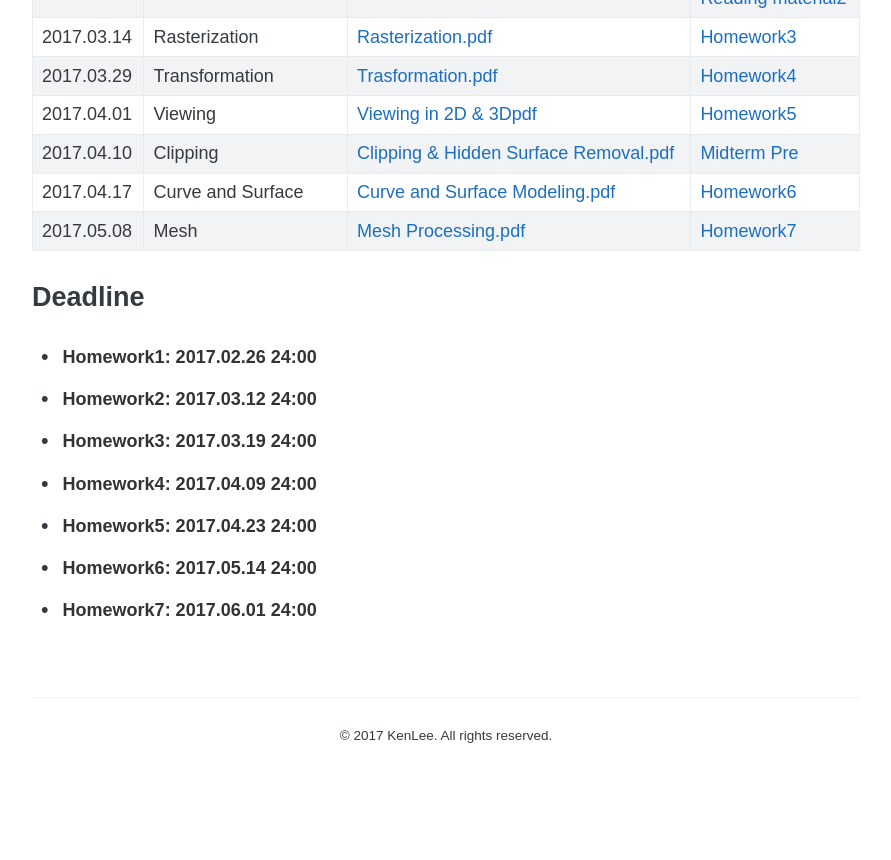
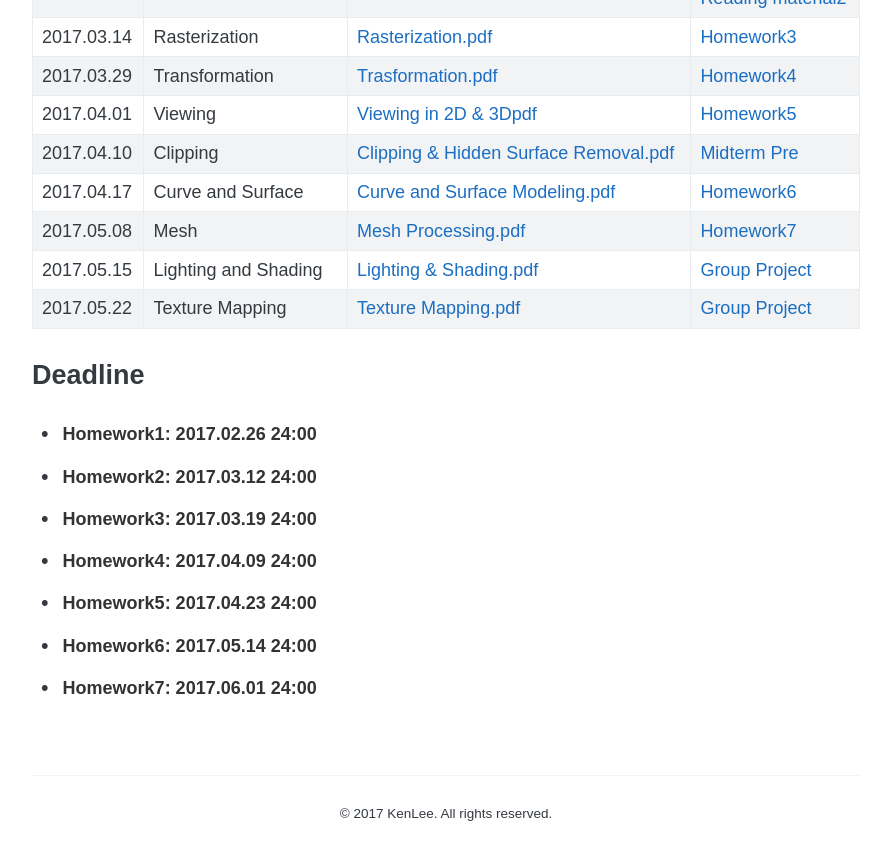
Before and after one commit to sysucg/sysucg.github.io, a Jekyll site: the page built from _posts/2018-02-20-Notice.md, in a window 1280 px wide and 900 px high, scrolled down 1975 px. Shown: the top 860 px of the window, without its empty margins (194-1085 px from the left). Built offline with Jekyll 4.4.1, drawn with Linux system fonts in a browser that asks for light colours; nearby versions of some CDN libraries; some web fonts are replaced; comment, search, counter and statistics services are not loaded; before the commit the page ends 2812 px from its top, so only the background shows below that.

Commit message:
aasfsafsf

```diff
--- a/_posts/2018-02-20-Notice.md
+++ b/_posts/2018-02-20-Notice.md
@@ -60,6 +60,9 @@ For more information, you can read this detail introduction from HERE([什么是
 | 2017.04.10 | Clipping | [Clipping & Hidden Surface Removal.pdf](/ppts/7 Clipping & Hidden Surface Removal.pdf) | [Midterm Pre]() |
 | 2017.04.17 | Curve and Surface | [Curve and Surface Modeling.pdf](/ppts/8 Curve and Surface Modeling.pdf) | [Homework6](/2017-04-24/Homework6/) |
 | 2017.05.08 | Mesh | [Mesh Processing.pdf](/ppts/9 Mesh Processing.pdf) | [Homework7](/2017-05-03/Homework7/) |
+| 2017.05.15 | Lighting and Shading | [Lighting & Shading.pdf](/ppts/10 Lighting & Shading.pdf) | [Group Project](/2018-01-01/groupHW/) |
+| 2017.05.22 | Texture Mapping | [Texture Mapping.pdf](/ppts/11 Texture Mapping.pdf) | [Group Project](/2018-01-01/groupHW/) |
+
 
 ### Deadline
 
```
Also changed, not shown: 2 other files.
